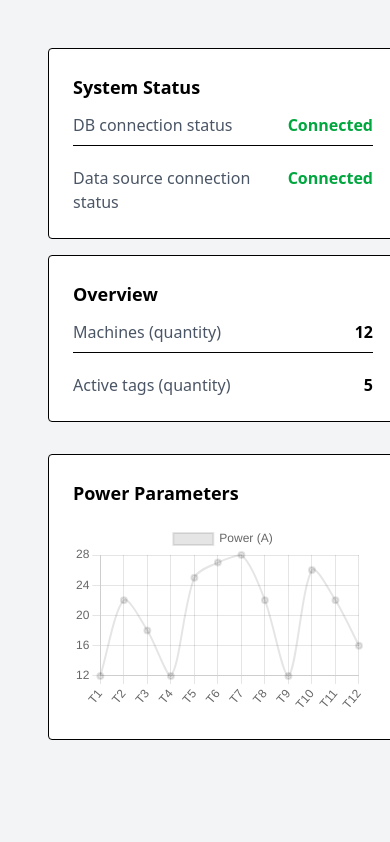
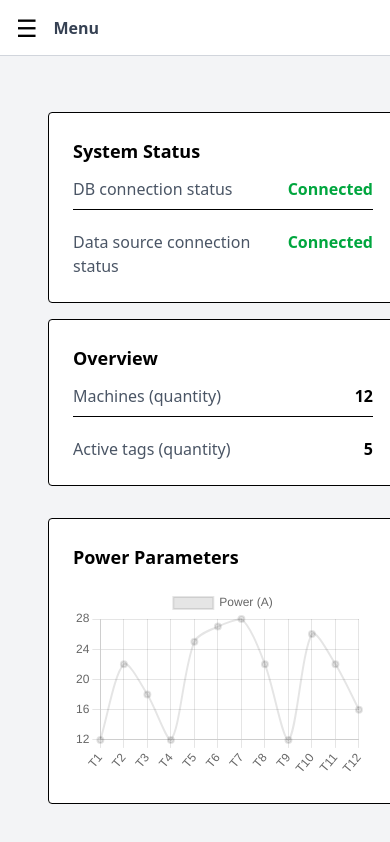
Before and after one commit to sowicz/ToolStatixFrontned, a React (Vite) app: page / in a window 390 px wide. Shown: the top 842 px of the page. Built offline with nearby package versions, Linux system fonts and the light colour scheme.

Commit message:
sidebar - added icons

```diff
--- a/src/App.tsx
+++ b/src/App.tsx
@@ -2,7 +2,6 @@ import { Routes, Route } from "react-router";
 import { useState } from "react";
 
 import Sidebar from "./components/Sidebar/Sidebar";
-// import Topbar from "./components/Topbar";
 
 import Home from "./pages/Home";
 import Machine from "./pages/Machine";
@@ -16,16 +15,42 @@ export default function App() {
   const [sidebarOpen, setSidebarOpen] = useState(false);
 
   return (
+    <>
+      {/* TOP BAR – MOBILE ONLY */}
+      <header className="md:hidden fixed top-0 left-0 right-0 z-40 h-14 bg-white border-b border-gray-300 flex items-center px-4">
+        <button
+          onClick={() => setSidebarOpen(true)}
+          aria-label="Open menu"
+          className="text-2xl"
+        >
+          ☰
+        </button>
+
+        <span className="ml-4 font-semibold text-gray-700">
+          Menu
+        </span>
+      </header>
+
+      {/* OVERLAY – MOBILE ONLY */}
+      {sidebarOpen && (
+        <div
+          className="fixed inset-0 z-40 md:hidden"
+          onClick={() => setSidebarOpen(false)}
+        />
+      )}
+
       <div className="flex">
-      {/* Sidebar is fixed; it will sit on the left */}
+        {/* SIDEBAR */}
         <Sidebar open={sidebarOpen} setOpen={setSidebarOpen} />
-
-      {/* Content wrapper: on md+ we add left margin equal to sidebar width (64) */}
+        {sidebarOpen && (
+          <div
+            className="fixed inset-0 bg-black/40 z-30 md:hidden"
+            onClick={() => setSidebarOpen(false)}
+          />
+        )}
+        {/* CONTENT */}
         <div className="flex-1 flex flex-col min-h-screen md:ml-64">
-        {/* <Topbar title="Dashboard" open={sidebarOpen} setOpen={setSidebarOpen} /> */}
-
-        {/* main area scrolls independently */}
-        <main className="flex-1 overflow-y-auto bg-gray-100 p-4">
+          <main className="flex-1 overflow-y-auto bg-gray-100 p-4 pt-20 md:pt-4">
             <Routes>
               <Route path="/" element={<Home />} />
               <Route path="/machine" element={<Machine />} />
@@ -38,5 +63,6 @@ export default function App() {
           </main>
         </div>
       </div>
+    </>
   );
 }
--- a/src/components/Sidebar/Sidebar.tsx
+++ b/src/components/Sidebar/Sidebar.tsx
@@ -1,6 +1,5 @@
 import type { FC } from "react";
 import { SidebarLink } from "./SidebarLink";
-import homeIcon from "../../assets/homeIcon.svg";
 import "./SidebarFont.css";
 
 interface Props {
@@ -13,10 +12,11 @@ const Sidebar: FC<Props> = ({ open, setOpen }) => {
     <>
       <nav
         className={`
-          fixed top-0 left-0 z-30
+          fixed top-0 left-0 z-40
           h-screen w-full md:w-64
           bg-white border-r border-gray-300
-          p-4 pt-6 transition-transform duration-200
+          p-4 pt-6
+          transition-transform duration-300
           ${open ? "translate-x-0" : "-translate-x-full md:translate-x-0"}
         `}
       >
--- a/src/components/Topbar.tsx
+++ b/src/components/Topbar.tsx
@@ -1,29 +1,21 @@
 import type { FC } from "react";
 
 interface Props {
-  title?: string;
-  open: boolean;
-  setOpen: (v: boolean) => void;
+  onMenuClick: () => void;
 }
 
-const Topbar: FC<Props> = ({ title = "Dashboard", open, setOpen }) => {
+const TopBar: FC<Props> = ({ onMenuClick }) => {
   return (
-    <header className="h-14 w-full border-b border-gray-300 bg-white flex items-center justify-between px-4 md:pl-8">
-      <div className="flex items-center gap-3">
-        {/* on desktop we keep some left padding because content is shifted by md:ml-64 */}
-        <h2 className="text-lg font-semibold">{title}</h2>
-      </div>
-
-      {/* hamburger only on mobile */}
-      <button
-        className="md:hidden p-2 border border-gray-300 rounded"
-        onClick={() => setOpen(!open)}
-        aria-label="Toggle menu"
-      >
+    <header className="md:hidden fixed top-0 left-0 right-0 z-40 h-14 bg-white border-b border-gray-300 flex items-center px-4">
+      <button onClick={onMenuClick} aria-label="Open menu">
         ☰
       </button>
+
+      <span className="ml-4 font-semibold text-gray-700">
+        TOOLSTATIX
+      </span>
     </header>
   );
 };
 
-export default Topbar;
+export default TopBar;
```
Lines whose indentation alone changed are shown as unchanged.
